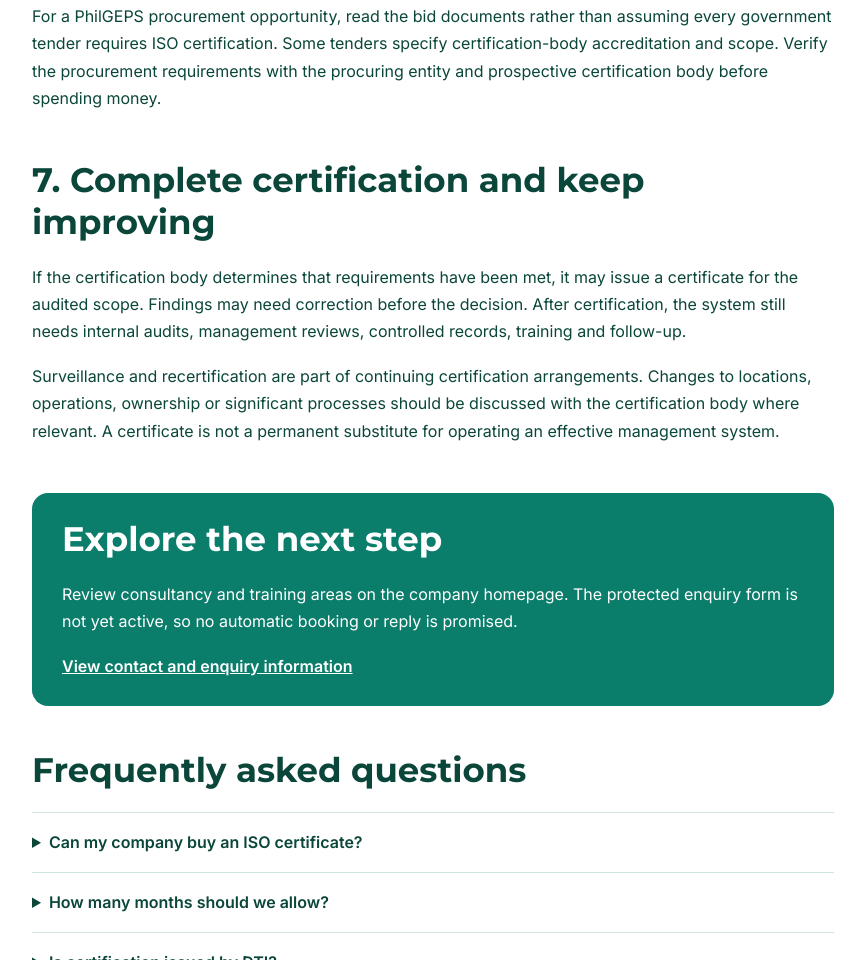
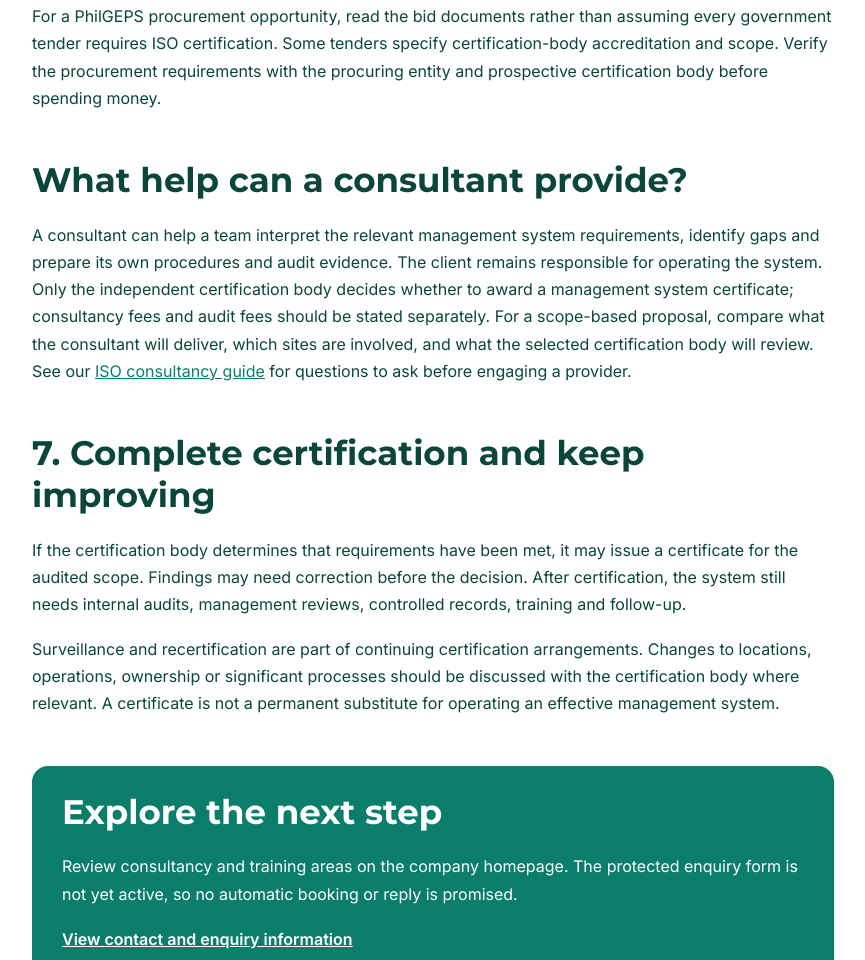
Before and after one commit to dbauto/thryvems-landingpage, a website: page learn/how-to-get-iso-certified-philippines/index.html in a window 1280 px wide. Shown: the part 2609-3569 px from the top of the page, without its empty margins (207-1072 px from the left). Drawn offline with Linux system fonts and the light colour scheme.

Commit message:
Add practical ISO buyer guidance without changing layout: learn/how-to-get-iso-certified-philippines/index.html

```diff
--- a/learn/how-to-get-iso-certified-philippines/index.html
+++ b/learn/how-to-get-iso-certified-philippines/index.html
@@ -11,6 +11,7 @@
 <section><h2>4. Implement processes and generate evidence</h2><p>Agree on process responsibilities, document controls, objectives, measurement and corrective action. Train people to follow the system and make it practical for their roles. Evidence might include approved instructions, supplier assessments, service records, incident reports, operational checks and customer feedback, depending on the standard.</p><p>Avoid pretending that evidence exists by backdating records. Certification auditors need to see a management system being operated over time. A staged implementation may be more effective than releasing all procedures on the same day and expecting immediate compliance.</p></section>
 <section><h2>5. Audit internally and review management performance</h2><p>Conduct an internal audit against the applicable requirements and the organization's own controls. Record what the auditors checked and the evidence used. Where findings arise, investigate causes, act and verify effectiveness. Internal auditors should have suitable competence and independence.</p><p>Top management then reviews whether the management system remains suitable, adequate and effective. That review should consider performance, customer and stakeholder information, risks, resources, audit findings and improvement opportunities. These activities should inform business decisions, not exist solely to produce an audit record.</p></section>
 <section><h2>6. Choose an independent certification body</h2><p>ISO itself does not issue management system certificates. Ask certification bodies about their accreditation, audit scope, auditor experience, stage-one and stage-two arrangements, decision process, surveillance audits and total contract costs. In the Philippines, the DTI Philippine Accreditation Bureau is a relevant reference when evaluating accreditation.</p><p>For a PhilGEPS procurement opportunity, read the bid documents rather than assuming every government tender requires ISO certification. Some tenders specify certification-body accreditation and scope. Verify the procurement requirements with the procuring entity and prospective certification body before spending money.</p></section>
+<section><h2>What help can a consultant provide?</h2><p>A consultant can help a team interpret the relevant management system requirements, identify gaps and prepare its own procedures and audit evidence. The client remains responsible for operating the system. Only the independent certification body decides whether to award a management system certificate; consultancy fees and audit fees should be stated separately. For a scope-based proposal, compare what the consultant will deliver, which sites are involved, and what the selected certification body will review. See our <a href="/iso-consultancy-philippines/">ISO consultancy guide</a> for questions to ask before engaging a provider.</p></section>
 <section><h2>7. Complete certification and keep improving</h2><p>If the certification body determines that requirements have been met, it may issue a certificate for the audited scope. Findings may need correction before the decision. After certification, the system still needs internal audits, management reviews, controlled records, training and follow-up.</p><p>Surveillance and recertification are part of continuing certification arrangements. Changes to locations, operations, ownership or significant processes should be discussed with the certification body where relevant. A certificate is not a permanent substitute for operating an effective management system.</p></section><div class="seo-cta"><h2>Explore the next step</h2><p>Review consultancy and training areas on the company homepage. The protected enquiry form is not yet active, so no automatic booking or reply is promised.</p><a href="/#contact">View contact and enquiry information</a></div>
 <section class="seo-faq"><h2>Frequently asked questions</h2><details><summary>Can my company buy an ISO certificate?</summary><p>A legitimate accredited certification requires an independent assessment; purchasing templates does not meet that requirement.</p></details>
 <details><summary>How many months should we allow?</summary><p>It depends on scope, existing controls, available people and audit scheduling.</p></details>
```
